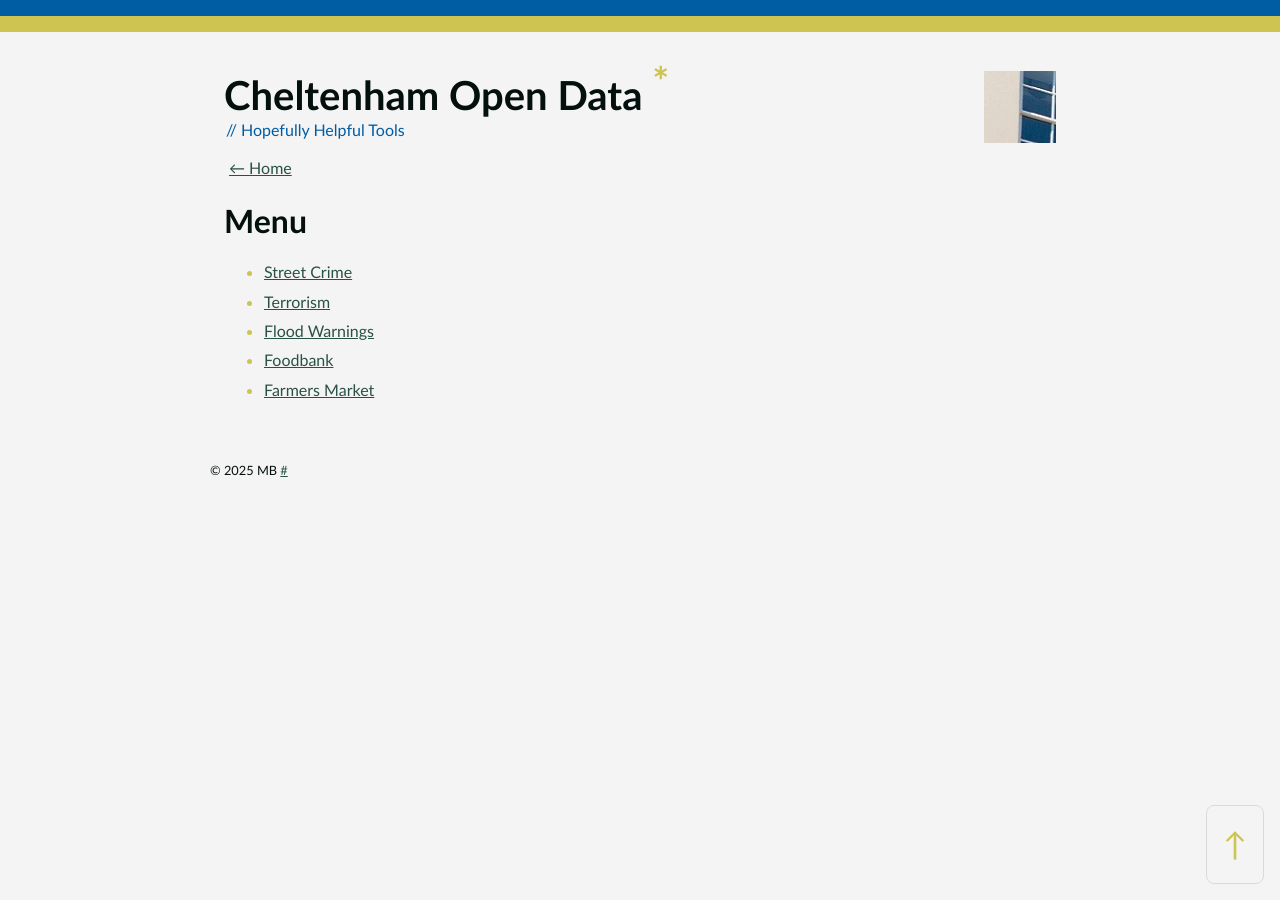
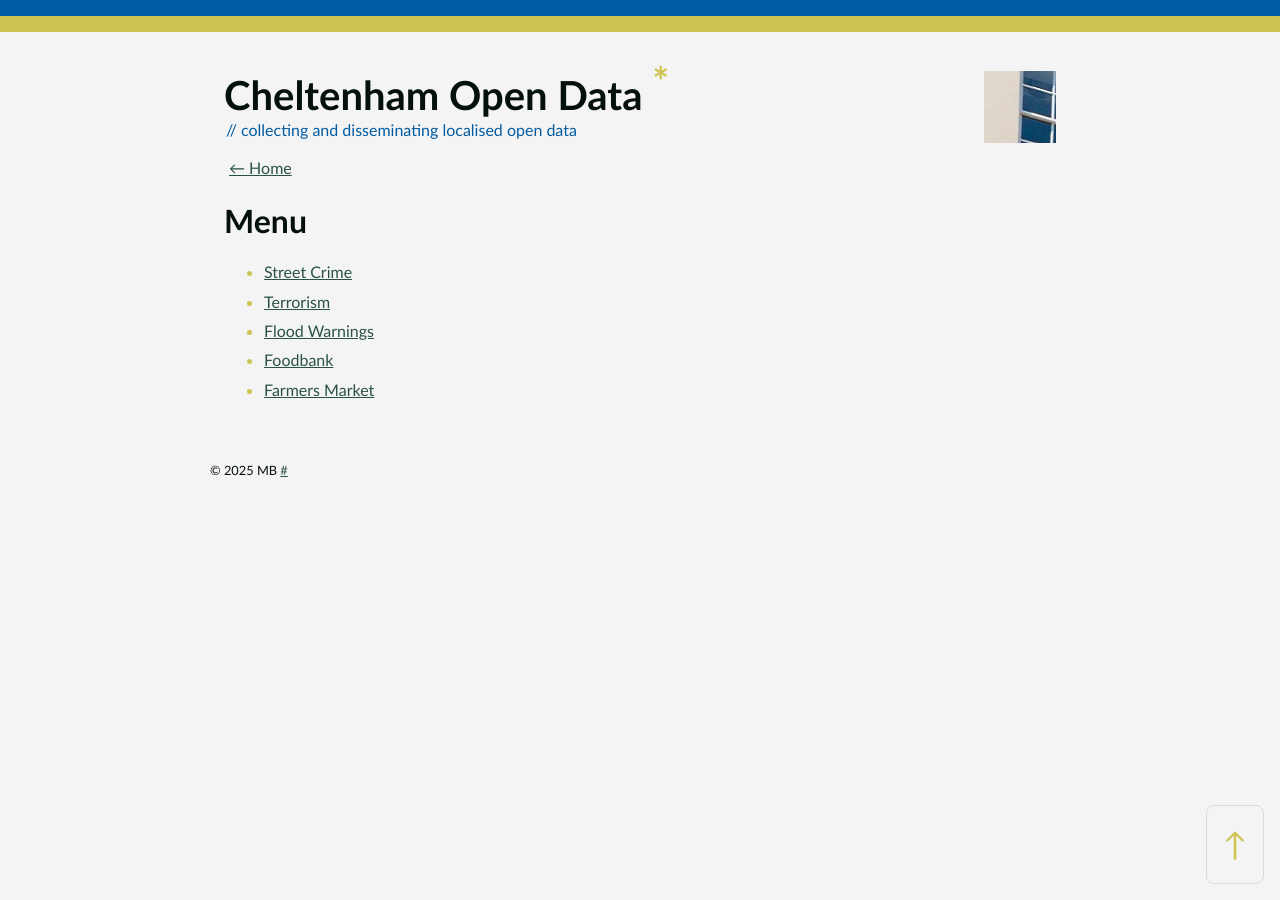
Before and after one commit to mat-0/cheltenham-open-data, a Jekyll site: the page built from index.md, in a window 1280 px wide. Built offline with Jekyll 4.4.1, drawn with Linux system fonts in a browser that asks for light colours.

Commit message:
fix
Signed-off-by: mat-0 <Github@thechels.uk>

```diff
--- a/_includes/header.html
+++ b/_includes/header.html
@@ -39,7 +39,11 @@
                     </div>
                     <div class="blog-image"></div>
                     <p class="blog-slogan">
-                        // Hopefully Helpful Tools
+                        {% if site.description %}
+                        {{ site.description }}
+                        {% else %}
+                        {{ page.description }}
+                        {% endif %}
                     </p>
                     <nav class="blog-menu">
                         {% if page.id %}
@@ -47,6 +51,10 @@
                         {% else %}
                         <a href="{{ site.url }}" title="Back to all home">&larr; Home</a>
                         {% endif %}
+
+                        {% for item in site.data.navigation %}
+                        <a href="{{ item.link }}">{{ item.name }}</a>|
+                        {% endfor %}
                     </nav>
                 </header>
                 <main id="main" class="content">
```
